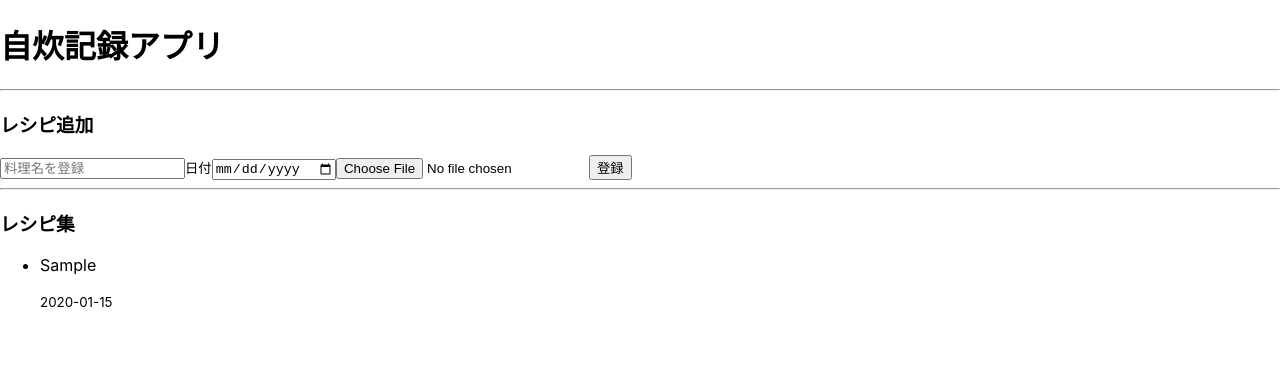
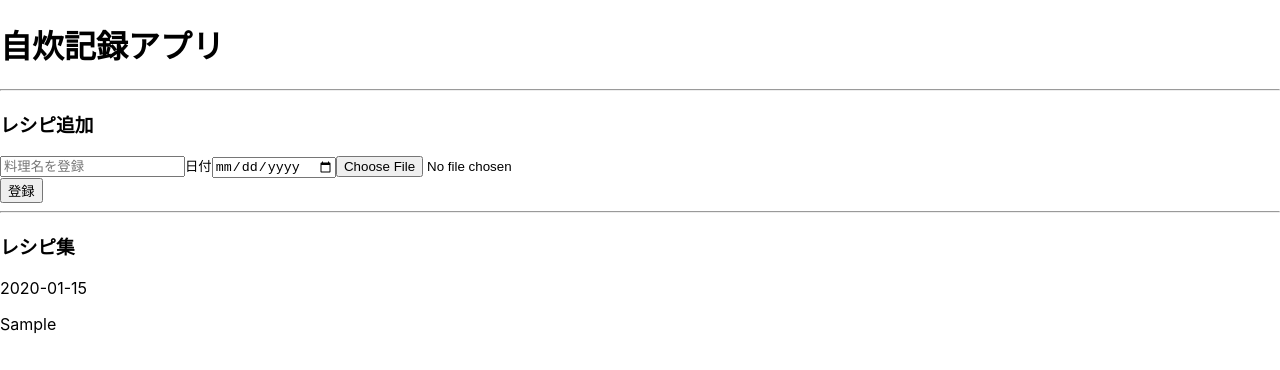
Before and after one commit to s1f102302753/recipe-record, a React (Create React App) app: page / in a window 1280 px wide. Both pictures are taken after typing "Sample", "2020-01-15" into the empty fields and a click on the button "登録". Shown: the top 370 px of the page. Built offline with nearby package versions, Linux system fonts and the light colour scheme.

Commit message:
edit import

```diff
--- a/src/AddRecipe.js
+++ b/src/AddRecipe.js
@@ -23,6 +23,7 @@ const AddRecipe = ({ foodName, date, image, onChangeFoodName, onChangeDate, onCh
                     placeholder="写真を追加"
                 />
                 {image && <img src={image} alt="upload file" style={{ width: "100px", height: "100px" }} />}
+                <br></br>
                 <button type="submit">登録</button>
             </form>
         </div>
--- a/src/RecipeList.js
+++ b/src/RecipeList.js
@@ -1,13 +1,13 @@
 import React, { useState, useEffect } from 'react'
 
-const recipeList = ({ recipes }) => {
+const RecipeList = ({ recipes }) => {
     return (
         <div>
             <h3>レシピ集</h3>
-            <ul>
+                <div className="recipe-list">
                     {recipes.map((recipe, index) => (
-                    <li key={index} className="recipe-item">
-                        <span className="recipe-name">{recipe.foodName}</span>
+                        <div key={index} className="recipe-item">
+                            <p className="recipe-date">{recipe.date}</p>
                             {recipe.image && (
                                 <img
                                     src={recipe.image}
@@ -15,12 +15,13 @@ const recipeList = ({ recipes }) => {
                                     style={{ maxWidth: "100px", maxHeight: "100px" }}
                                 />
                             )}
-                        <p><small className="recipe-date">{recipe.date}</small></p>
-                    </li>
+                            <span className="recipe-name">{recipe.foodName}</span>
+
+                        </div>
                     ))}
-            </ul>
+                </div>
         </div>
     );
 };
 
-export default recipeList
+export default RecipeList
```
Lines whose indentation alone changed are shown as unchanged.
